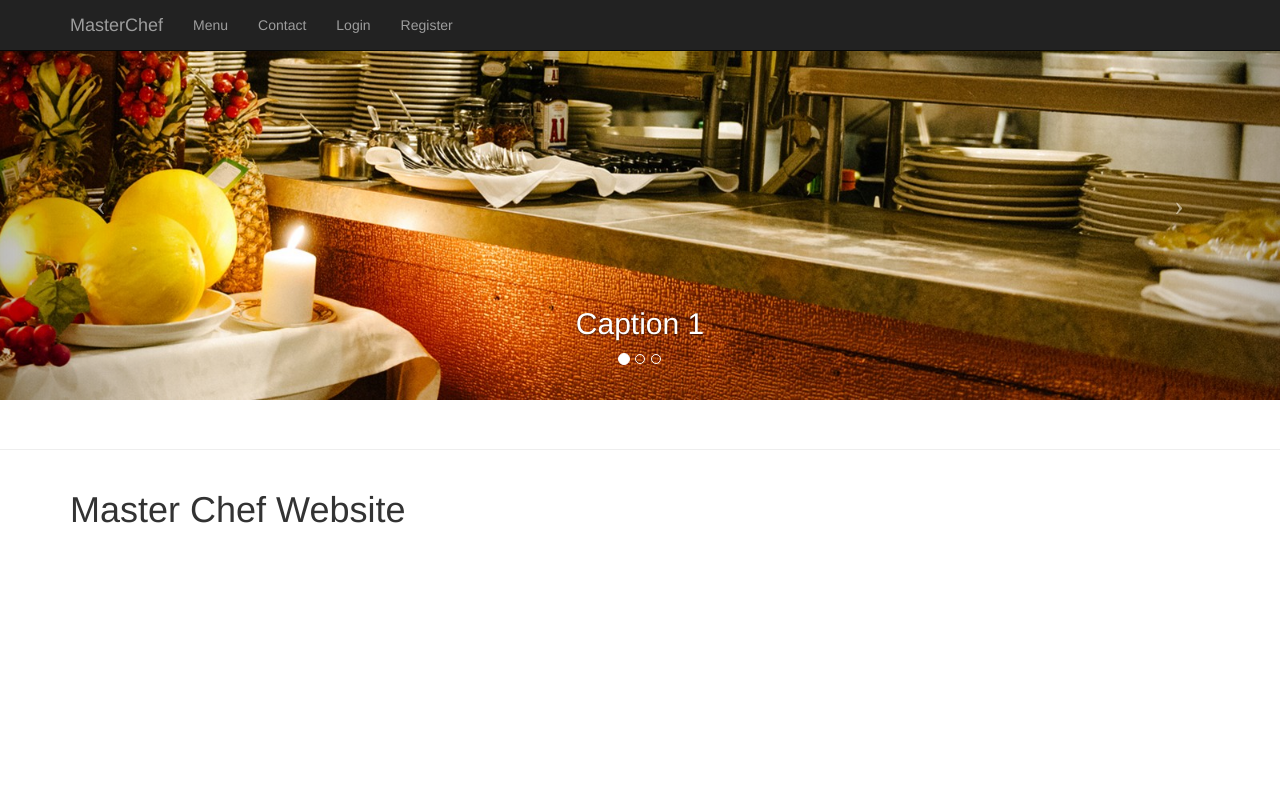
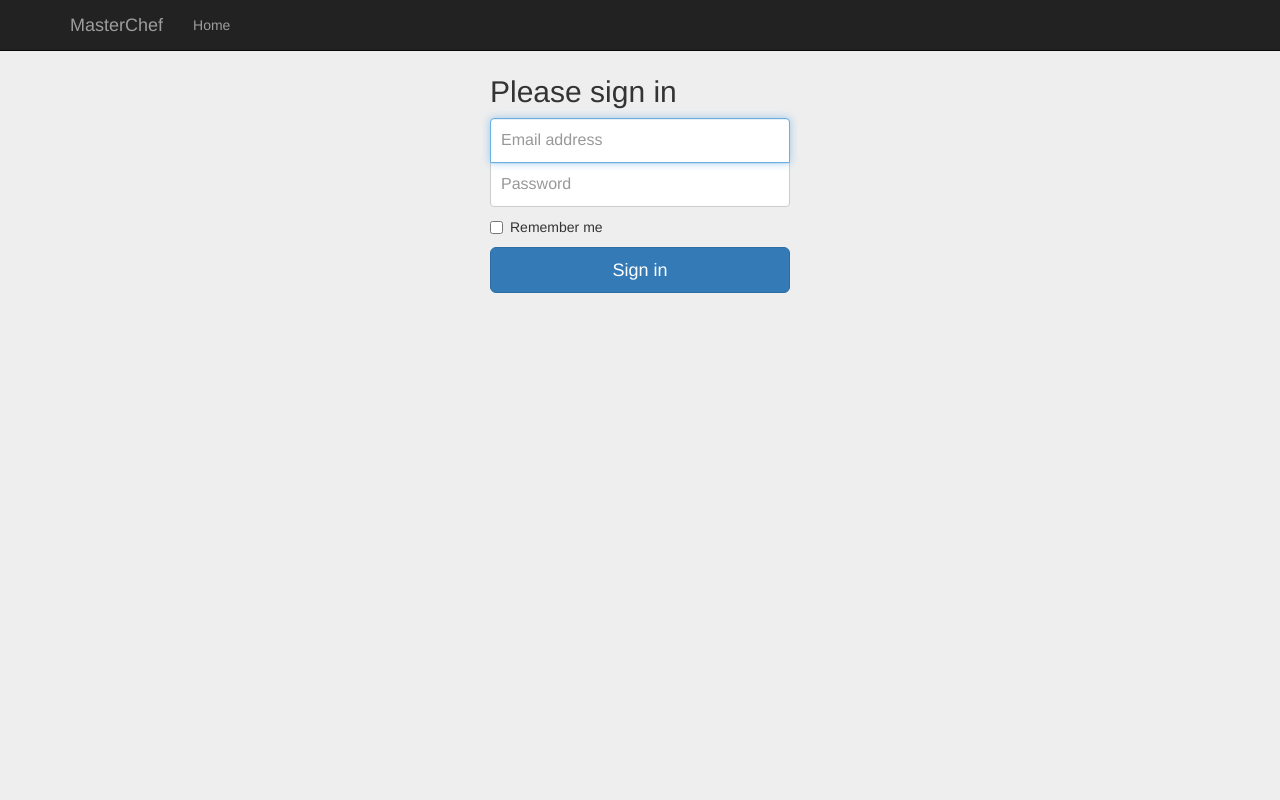
Before and after one commit to josepas/MasterCheff, a Django app: page / in a window 1280 px wide. Run offline with Django 3.2, Linux system fonts and the light colour scheme; some libraries are stand-ins or nearby versions.

Commit message:
Diseno de un login

```diff
--- /dev/null
+++ b/pedidos/static/css/signin.css
@@ -0,0 +1,40 @@
+body {
+  padding-top: 40px;
+  padding-bottom: 40px;
+  background-color: #eee;
+}
+
+.form-signin {
+  max-width: 330px;
+  padding: 15px;
+  margin: 0 auto;
+}
+.form-signin .form-signin-heading,
+.form-signin .checkbox {
+  margin-bottom: 10px;
+}
+.form-signin .checkbox {
+  font-weight: normal;
+}
+.form-signin .form-control {
+  position: relative;
+  height: auto;
+  -webkit-box-sizing: border-box;
+     -moz-box-sizing: border-box;
+          box-sizing: border-box;
+  padding: 10px;
+  font-size: 16px;
+}
+.form-signin .form-control:focus {
+  z-index: 2;
+}
+.form-signin input[type="email"] {
+  margin-bottom: -1px;
+  border-bottom-right-radius: 0;
+  border-bottom-left-radius: 0;
+}
+.form-signin input[type="password"] {
+  margin-bottom: 10px;
+  border-top-left-radius: 0;
+  border-top-right-radius: 0;
+}
--- a/pedidos/templates/base.html
+++ b/pedidos/templates/base.html
@@ -10,16 +10,16 @@
     <meta name="description" content="">
     <meta name="author" content="">
 
-    <title>MasterChef</title>
+    <title> MasterChef</title>
 
     <!-- Bootstrap Core CSS -->
     <link rel="stylesheet" href="{% static 'css/bootstrap.min.css' %}">
     <!-- Custom CSS -->
     <link rel="stylesheet" href="{% static 'css/half-slider.css' %}">
+    <link rel="stylesheet" href="{% static 'css/signin.css' %}">
 </head>
 
 <body>
-
     <!-- Navigation -->
     <nav class="navbar navbar-inverse navbar-fixed-top" role="navigation">
         <div class="container">
@@ -36,6 +36,7 @@
             <!-- Collect the nav links, forms, and other content for toggling -->
             <div class="collapse navbar-collapse" id="bs-example-navbar-collapse-1">
                 <ul class="nav navbar-nav">
+                    {% block navbar %}
                     <li>
                         <a href="#">Menu</a>
                     </li>
@@ -43,12 +44,13 @@
                         <a href="#">Contact</a>
                     </li>
                     <li>
-                        <a href="#">Login</a>
+                        <a href="login">Login</a>
                     </li>
 
                     <li>
                         <a href="#">Register</a>
                     </li>
+                    {% endblock %}
                 </ul>
             </div>
             <!-- /.navbar-collapse -->
@@ -56,6 +58,7 @@
         <!-- /.container -->
     </nav>
 
+    {% block content %}
     <!-- Half Page Image Background Carousel Header -->
     <header id="myCarousel" class="carousel slide">
         <!-- Indicators -->
@@ -126,6 +129,7 @@
         interval: 5000 //changes the speed
     })
     </script>
+    {% endblock %}
 </body>
 
 </html>
--- a/pedidos/templates/login.html
+++ b/pedidos/templates/login.html
@@ -0,0 +1,30 @@
+{% extends "base.html" %}
+
+{% block navbar %}
+    <li>
+        <a href="#">Home</a>
+    </li>
+
+{% endblock %}
+
+{% block content %}
+  <body>
+
+    <div class="container">
+
+      <form class="form-signin">
+        <h2 class="form-signin-heading">Please sign in</h2>
+        <label for="inputEmail" class="sr-only">Email address</label>
+        <input type="email" id="inputEmail" class="form-control" placeholder="Email address" required autofocus>
+        <label for="inputPassword" class="sr-only">Password</label>
+        <input type="password" id="inputPassword" class="form-control" placeholder="Password" required>
+        <div class="checkbox">
+          <label>
+            <input type="checkbox" value="remember-me"> Remember me
+          </label>
+        </div>
+        <button class="btn btn-lg btn-primary btn-block" type="submit">Sign in</button>
+      </form>
+
+    </div> <!-- /container -->
+{% endblock %}
--- a/pedidos/urls.py
+++ b/pedidos/urls.py
@@ -4,6 +4,7 @@ from . import views
 
 urlpatterns = [
 
+    url(r'^$', views.login, name='registro'),
     url(r'^$', views.indice, name='registro'),
     url(r'^registro/', views.registro, name='registro' )
 
--- a/pedidos/views.py
+++ b/pedidos/views.py
@@ -6,8 +6,13 @@ from django.shortcuts import render
 
 # Aqui van las views/vistas
 
+def login(request):
+    return render(request, 'login.html')
+
 def indice(request):
     return render(request, 'base.html')
+
+
 
 
 def registro(request):
```
